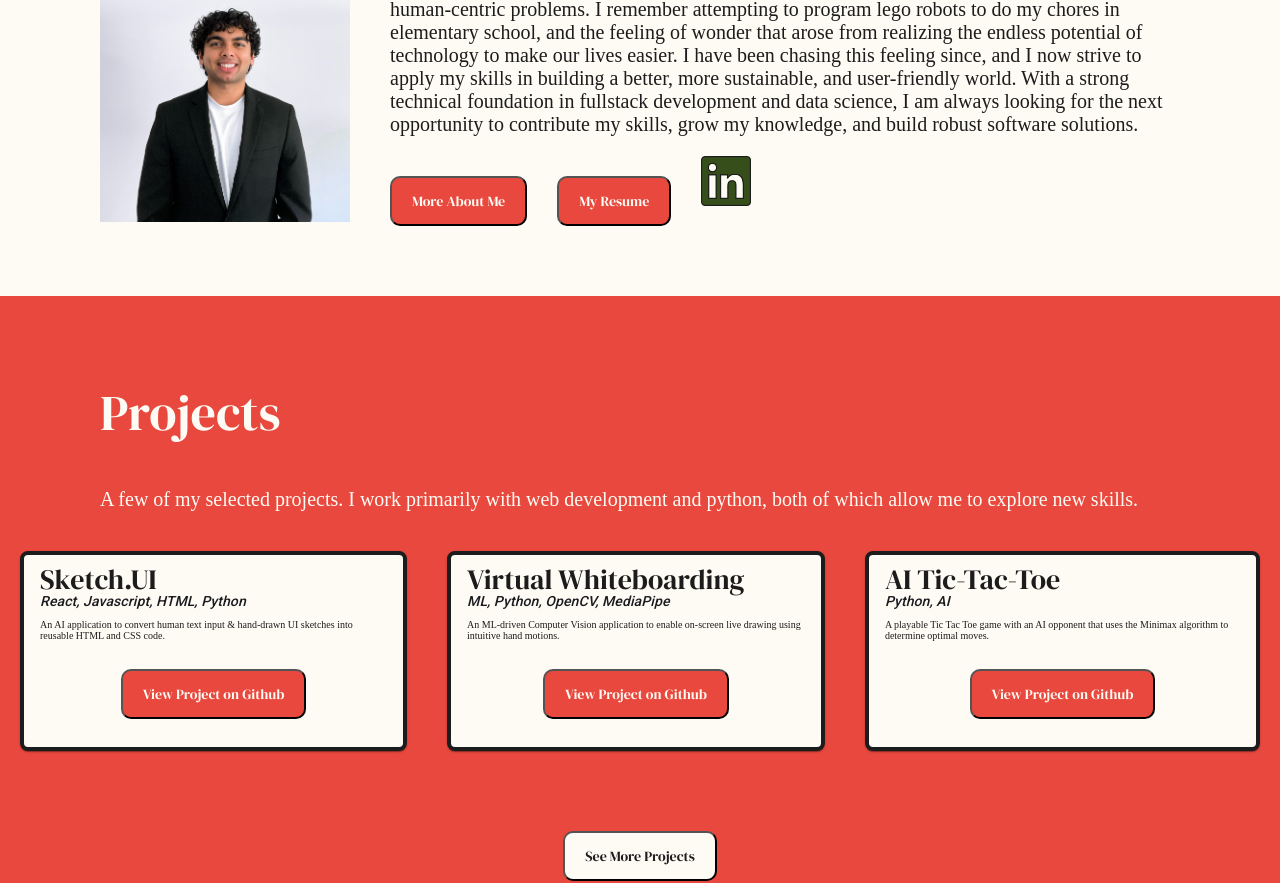
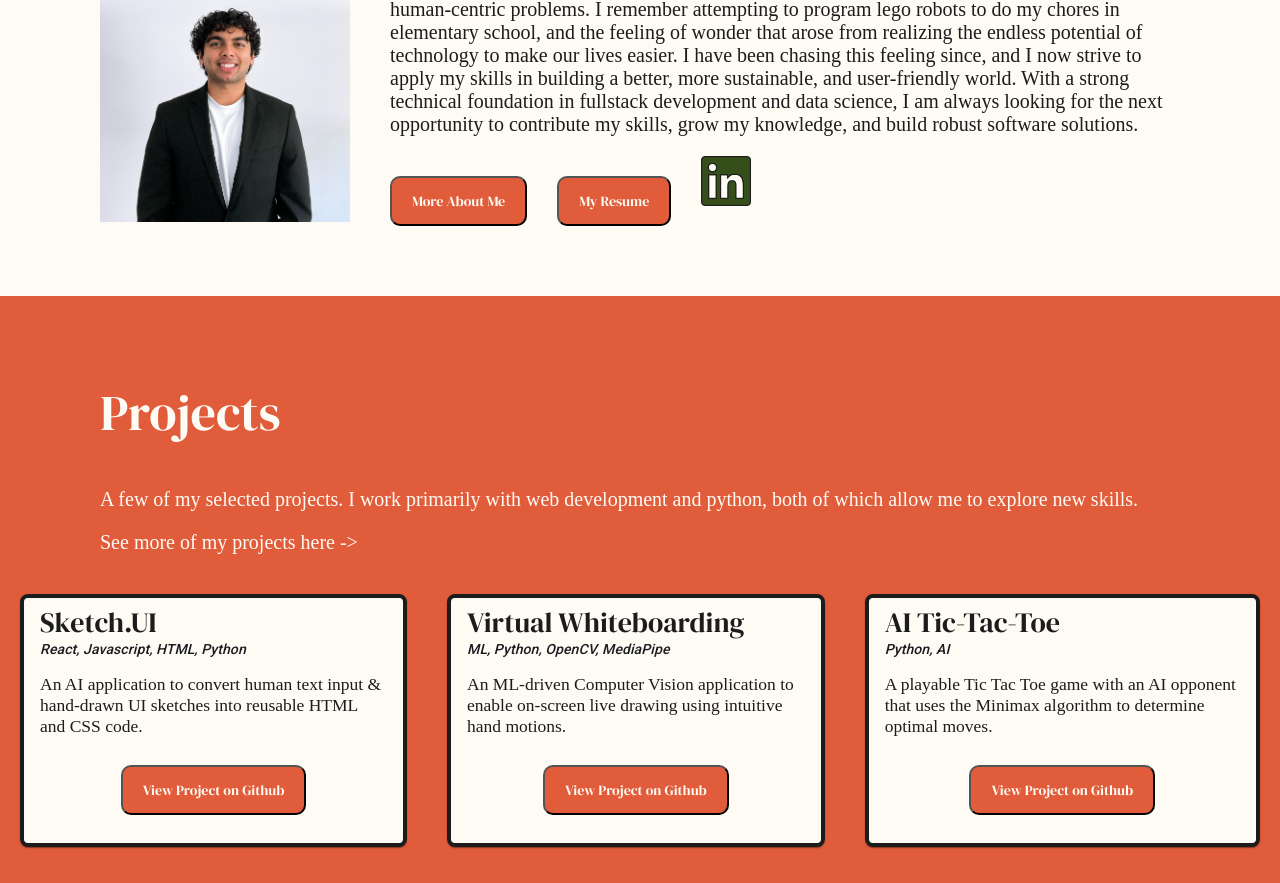
Before and after one commit to Gauravmrao/Gauravmrao.github.io, an Angular app: page / in a window 1280 px wide. Shown: the part 1113-1996 px from the top of the page. Built offline with nearby package versions, Linux system fonts and the light colour scheme; a web font is replaced by a local one.

Commit message:
finally picked a first draft color palette that I am satisfied with

```diff
--- a/src/app/components/about/about.component.html
+++ b/src/app/components/about/about.component.html
@@ -1,7 +1,3 @@
-<link rel="preconnect" href="https://fonts.googleapis.com">
-<link rel="preconnect" href="https://fonts.gstatic.com" crossorigin>
-<link href="https://fonts.googleapis.com/css2?family=Pixelify+Sans:wght@400..700&family=Playwrite+US+Trad:wght@100..400&family=Poppins:ital,wght@0,400;0,500;1,400;1,500&display=swap" rel="stylesheet">
-
 <div class="header-pad"></div>
 <div class="about-containter">
     <div class="about-info">
--- a/src/app/components/header/header.component.scss
+++ b/src/app/components/header/header.component.scss
@@ -23,6 +23,6 @@
   }
   .header nav a:hover {
     text-decoration: underline;
-    color: #62734e;
+    color: #E15C3B;
     cursor: pointer;
   }
--- a/src/app/homepage/homepage.component.html
+++ b/src/app/homepage/homepage.component.html
@@ -39,6 +39,7 @@
         <div class="projects-heading">
             <h2>Projects</h2>
             <p>A few of my selected projects. I work primarily with web development and python, both of which allow me to explore new skills.</p>
+            <p>See more of my projects here -></p>
         </div>
         <div class="projects-cards">
 
@@ -47,7 +48,7 @@
                     <mat-card-title class="project-title">Sketch.UI</mat-card-title>
                     <mat-card-subtitle class="project-technologies">React, Javascript, HTML, Python</mat-card-subtitle>
                 </mat-card-header>
-                <mat-card-content>
+                <mat-card-content class="project-content">
                     <p>
                         An AI application to convert human text input & hand-drawn UI sketches into reusable HTML and CSS code.
                     </p>
@@ -64,7 +65,7 @@
                     <mat-card-title class="project-title">Virtual Whiteboarding</mat-card-title>
                     <mat-card-subtitle class="project-technologies">ML, Python, OpenCV, MediaPipe</mat-card-subtitle>
                 </mat-card-header>
-                <mat-card-content>
+                <mat-card-content class="project-content">
                     <p>
                         An ML-driven Computer Vision application to enable on-screen live drawing using intuitive hand motions.
                     </p>
@@ -82,7 +83,7 @@
                     <mat-card-title class="project-title">AI Tic-Tac-Toe</mat-card-title>
                     <mat-card-subtitle class="project-technologies">Python, AI</mat-card-subtitle>
                 </mat-card-header>
-                <mat-card-content>
+                <mat-card-content class="project-content">
                     <p>
                         A playable Tic Tac Toe game with an AI opponent that uses the Minimax algorithm to determine optimal moves.
                     </p>
--- a/src/app/homepage/homepage.component.scss
+++ b/src/app/homepage/homepage.component.scss
@@ -89,7 +89,7 @@
 }
 
 .projects-box{
-    background-color: #E8483D;
+    background-color: #E15C3B;
     margin-top: 10px;
     display: flex;
     flex-direction: column;
@@ -133,8 +133,11 @@ mat-card:hover{
 }
 .project-technologies{
     font-size: 14px;
-    margin-top: 5px;
+    margin-top: 10px;
     font-style: italic;
+}
+.project-content{
+    font-size: 1.75rem;
 }
 .project-button-containter{
     display: grid; /* Use grid layout */
--- a/src/styles.scss
+++ b/src/styles.scss
@@ -78,7 +78,7 @@ div{
 }
 
 button{
-  background-color: #E8483D;
+  background-color: #E15C3B;
   color: #fefbf4;
   font-family: "DM Serif Display", serif;
   font-size: 14px;
@@ -92,5 +92,5 @@ button{
   height: 50px;
 }
 button:hover {
-  background-color: #ED776F;
+  background-color: #F98568;
 }
```
